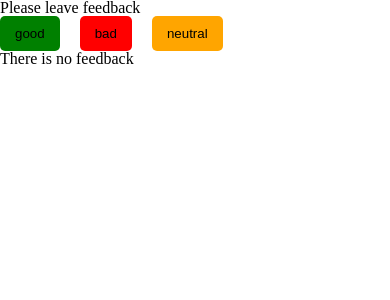
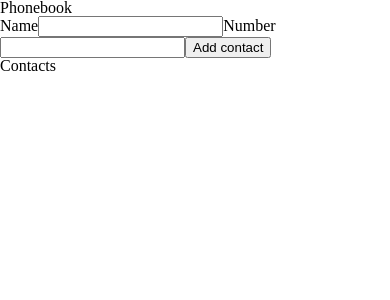
Before and after one commit to skif6623/components-1, a React (Create React App) app: page / in a window 390 px wide. Shown: the top 300 px of the page. Built offline with nearby package versions, Linux system fonts and the light colour scheme.

Commit message:
created phonebook component and his logic

```diff
--- a/package.json
+++ b/package.json
@@ -7,6 +7,7 @@
     "@testing-library/jest-dom": "^5.16.3",
     "@testing-library/react": "^12.1.4",
     "@testing-library/user-event": "^13.5.0",
+    "nanoid": "^5.0.7",
     "react": "^18.1.0",
     "react-dom": "^18.1.0",
     "react-scripts": "5.0.1",
--- a/src/components/App.jsx
+++ b/src/components/App.jsx
@@ -6,8 +6,8 @@
 // import FriendList from './FriendList/FriendList';
 // import items from '../data/transactions.json';
 // import { TransactionHistory } from './TransactionHistory/TransactionHistory';
-import Reviews from 'modules/Reviews/Reviews';
-
+// import Reviews from 'modules/Reviews/Reviews';
+import Phonebook from 'modules/Phonebook/Phonebook';
 export const App = () => {
   return (
     <>
@@ -21,7 +21,8 @@ export const App = () => {
       <Statistics title="Upload stats" stats={data} />
       <FriendList friends={friends} />
       <TransactionHistory items={items} /> */}
-      <Reviews />
+      {/* <Reviews /> */}
+      <Phonebook />
     </>
   );
 };
--- /dev/null
+++ b/src/modules/Phonebook/Phonebook.jsx
@@ -0,0 +1,41 @@
+import React, { Component } from 'react';
+import { nanoid } from 'nanoid';
+
+import PhonebookSection from './PhonebookSection/PhonebookSection';
+import PhonebookForm from './PhonebookForm/PhonebookForm';
+import PhonebookList from './PhonebookList/PhonebookList';
+
+export class Phonebook extends Component {
+  state = { contacts: [] };
+
+  onAddContact = ({ contactName, contactNumber }) => {
+    this.setState(prevState => {
+      const { contacts } = prevState;
+      const newContact = {
+        id: nanoid(),
+        contactName,
+        contactNumber,
+      };
+
+      return { contacts: [...contacts, newContact] };
+    });
+  };
+
+  render() {
+    const { contacts } = this.state;
+    const { onAddContact } = this;
+
+    return (
+      <>
+        <PhonebookSection title="Phonebook">
+          <PhonebookForm onSubmit={onAddContact} />
+        </PhonebookSection>
+        <PhonebookSection title="Contacts">
+          <PhonebookList contacts={contacts} />
+        </PhonebookSection>
+      </>
+    );
+  }
+}
+
+export default Phonebook;
--- /dev/null
+++ b/src/modules/Phonebook/Phonebook.styled.js
@@ -0,0 +1 @@
+import styled from 'styled-components';
--- /dev/null
+++ b/src/modules/Phonebook/PhonebookForm/PhonebookForm.jsx
@@ -0,0 +1,55 @@
+import React, { Component } from 'react';
+
+import initialState from './initialState';
+
+export class PhonebookForm extends Component {
+  state = { ...initialState };
+
+  handleChange = ({ target }) => {
+    const { name, value } = target;
+    this.setState({ [name]: value });
+  };
+
+  handleSubmit = e => {
+    e.preventDefault();
+    const { onSubmit } = this.props;
+    onSubmit({ ...this.state });
+    this.reset();
+  };
+
+  reset = () => {
+    this.setState({ ...initialState });
+  };
+
+  render() {
+    const { contactName, contactNumber } = this.state;
+
+    return (
+      <form onSubmit={this.handleSubmit}>
+        <label>
+          Name
+          <input
+            onChange={this.handleChange}
+            type="text"
+            name="contactName"
+            value={contactName}
+            required
+          />
+        </label>
+        <label>
+          Number
+          <input
+            onChange={this.handleChange}
+            type="tel"
+            name="contactNumber"
+            value={contactNumber}
+            required
+          />
+        </label>
+        <button type="submit">Add contact</button>
+      </form>
+    );
+  }
+}
+
+export default PhonebookForm;
--- /dev/null
+++ b/src/modules/Phonebook/PhonebookForm/initialState.js
@@ -0,0 +1,3 @@
+const initialState = { contactName: '', contactNumber: '' };
+
+export default initialState;
--- /dev/null
+++ b/src/modules/Phonebook/PhonebookList/PhonebookList.jsx
@@ -0,0 +1,14 @@
+import React from 'react';
+
+const PhonebookList = ({ contacts }) => {
+  const elements = contacts.map(({ id, contactName, contactNumber }) => (
+    <li key={id}>
+      <p>
+        {contactName}: {contactNumber}
+      </p>
+    </li>
+  ));
+  return <ul>{elements}</ul>;
+};
+
+export default PhonebookList;
--- /dev/null
+++ b/src/modules/Phonebook/PhonebookSection/PhonebookSection.jsx
@@ -0,0 +1,12 @@
+import React from 'react';
+
+const PhonebookSection = ({ title, children }) => {
+  return (
+    <section>
+      <h1>{title}</h1>
+      {children}
+    </section>
+  );
+};
+
+export default PhonebookSection;
--- a/src/modules/Reviews/Reviews.jsx
+++ b/src/modules/Reviews/Reviews.jsx
@@ -41,9 +41,9 @@ export class Reviews extends Component {
 
   render() {
     const { good, bad, neutral } = this.state;
-
     const total = this.countTotalFeedback();
     const isFeedback = total === 0;
+
     return (
       <>
         <ReviewsSection title={'Please leave feedback'}>
--- a/src/modules/Reviews/ReviewsStatistic/ReviewsStatistic.jsx
+++ b/src/modules/Reviews/ReviewsStatistic/ReviewsStatistic.jsx
@@ -3,7 +3,6 @@ import React from 'react';
 const ReviewsStatistic = props => {
   const elements = Object.entries(props).map(([key, value]) => {
     const isFunction = typeof value === 'function';
-
     return (
       <li key={key}>
         <p>
```
Also changed, not shown: 2 other files (tests, documents, lock files or other folders).
